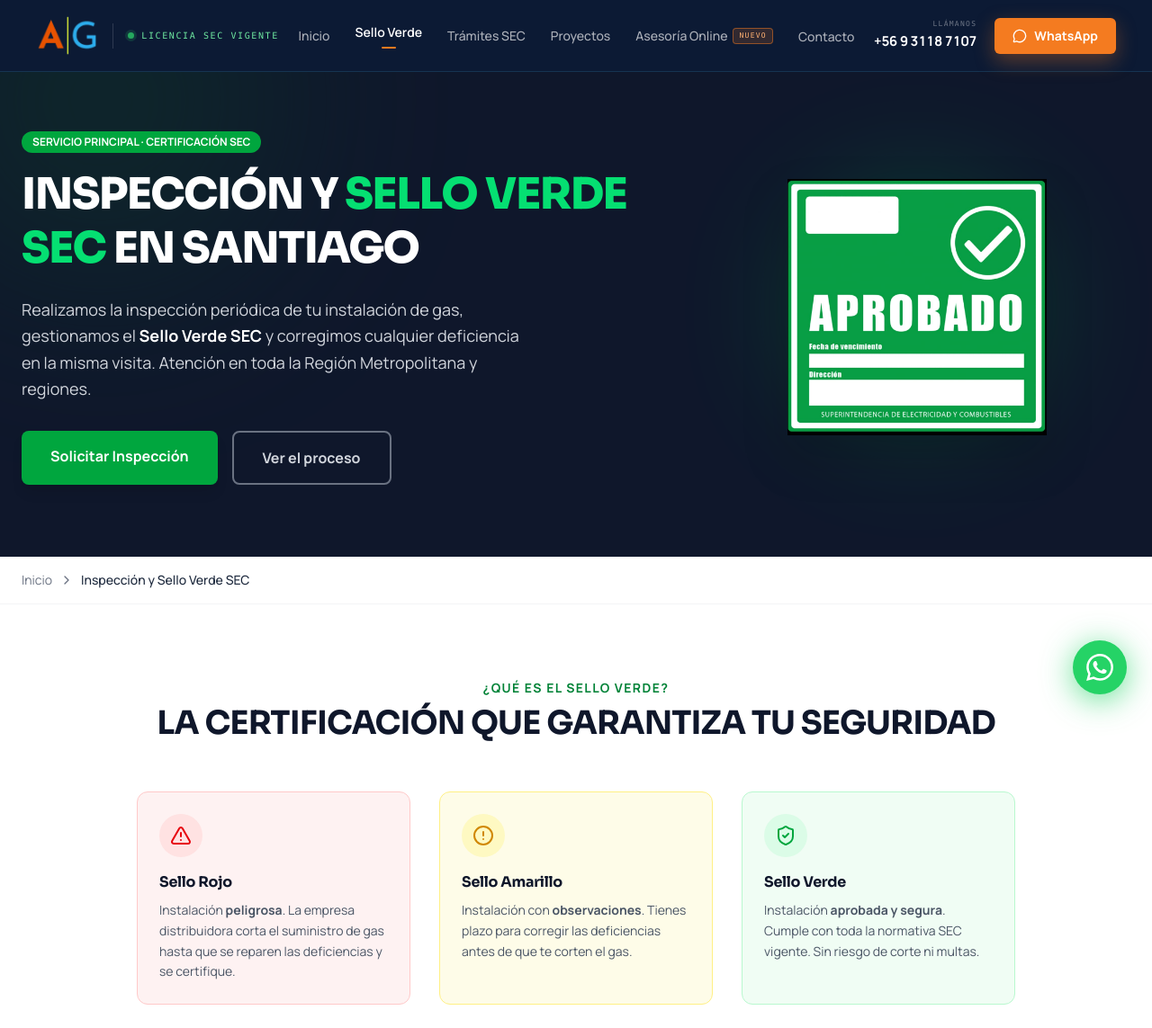
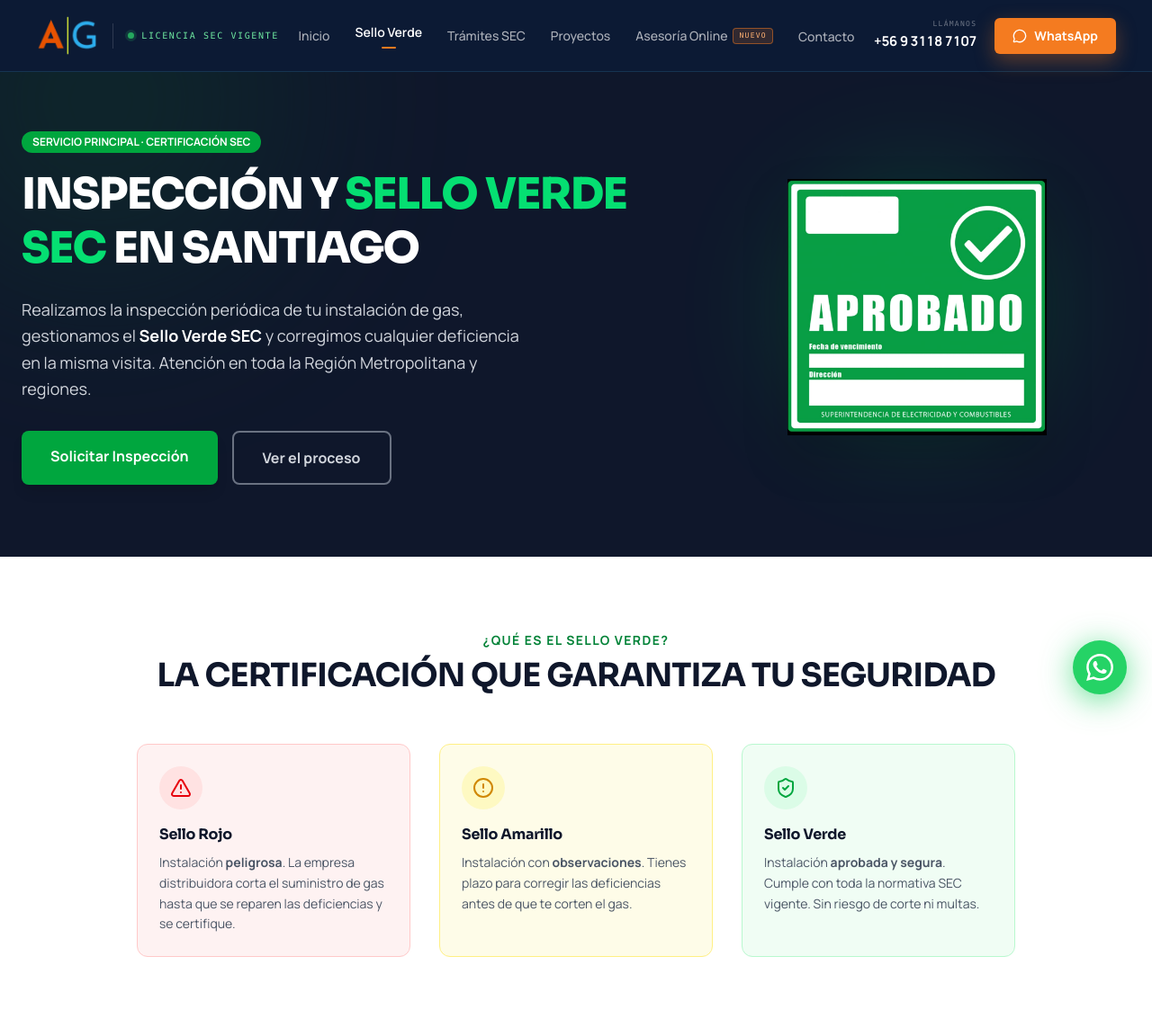
Before and after one commit to jors213/WebAltoGasSPA, a Django app: page /servicios/sello-verde/ in a window 1280 px wide. Shown: the top 1143 px of the page at 90% size. Run offline with Django 5.2, Linux system fonts and the light colour scheme; some libraries are stand-ins or nearby versions.

Commit message:
Quita la miga de pan de las páginas de servicio
"Inicio > Nombre del servicio" aparecía bajo el hero de las tres páginas
de servicio, pero la navegación ya se hace desde la barra superior, que
además marca la sección activa. Repetirlo abajo no aportaba nada.

Eran puramente visuales: no había schema BreadcrumbList asociado, así que
no se pierde nada en buscadores.

Co-Authored-By: Claude Opus 5 <noreply@anthropic.com>

```diff
--- a/core/templates/core/servicio_sello_verde.html
+++ b/core/templates/core/servicio_sello_verde.html
@@ -84,14 +84,6 @@
         </div>
     </header>
 
-    <!-- BREADCRUMB + TRUST -->
-    <div class="bg-white border-b border-gray-100">
-        <div class="container mx-auto px-6 py-4 text-sm text-gray-500 flex items-center gap-2">
-            <a href="{% url 'home' %}" class="hover:text-green-600 transition">Inicio</a>
-            <i data-lucide="chevron-right" class="w-4 h-4"></i>
-            <span class="text-slate-800 font-medium">Inspección y Sello Verde SEC</span>
-        </div>
-    </div>
 
     <!-- QUÉ ES Y POR QUÉ LO NECESITAS -->
     <section class="py-20 bg-white">
```
Also changed, not shown: core/templates/core/servicio_proyectos.html (+0 -7 lines), core/templates/core/servicio_tramites_sec.html (+0 -7 lines).
